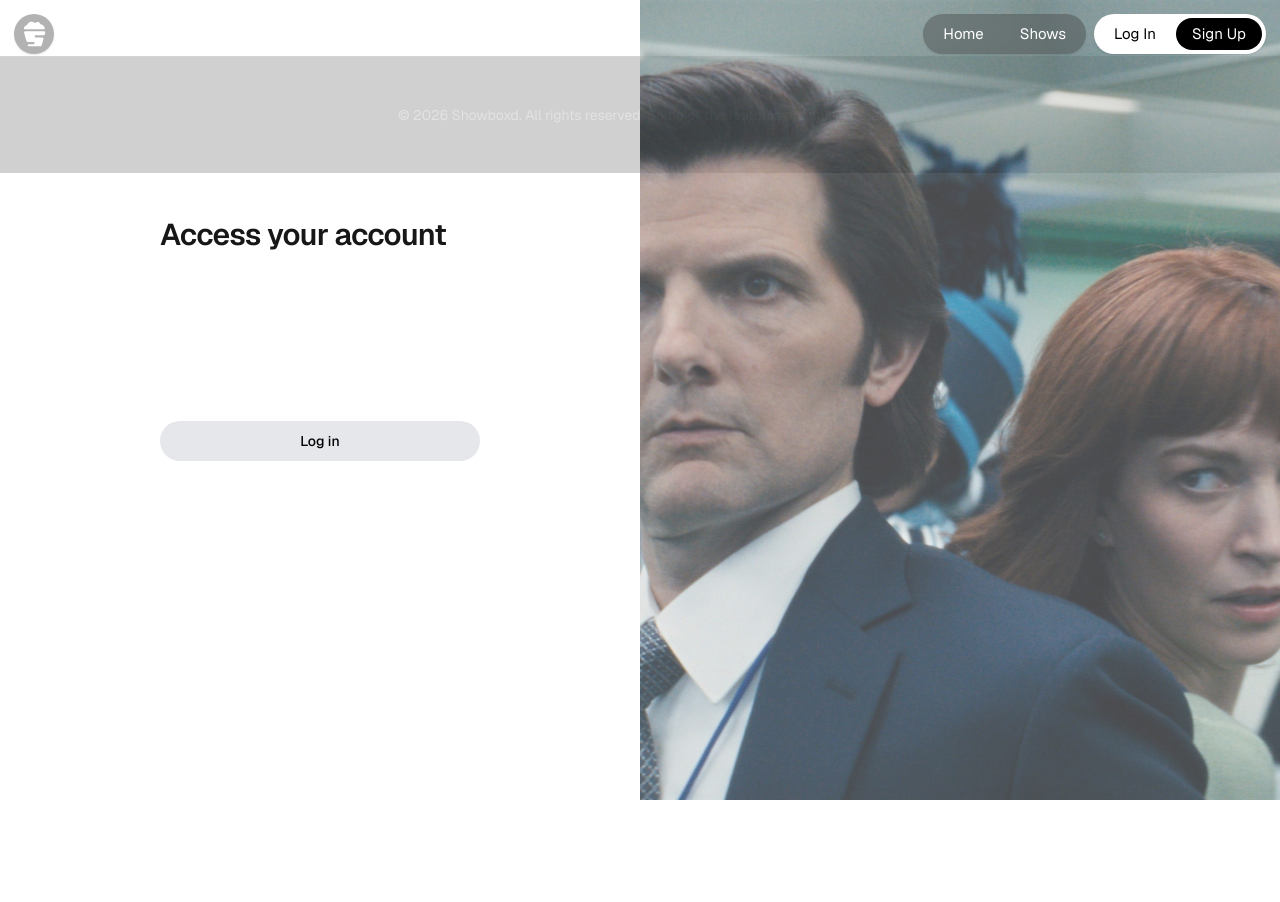
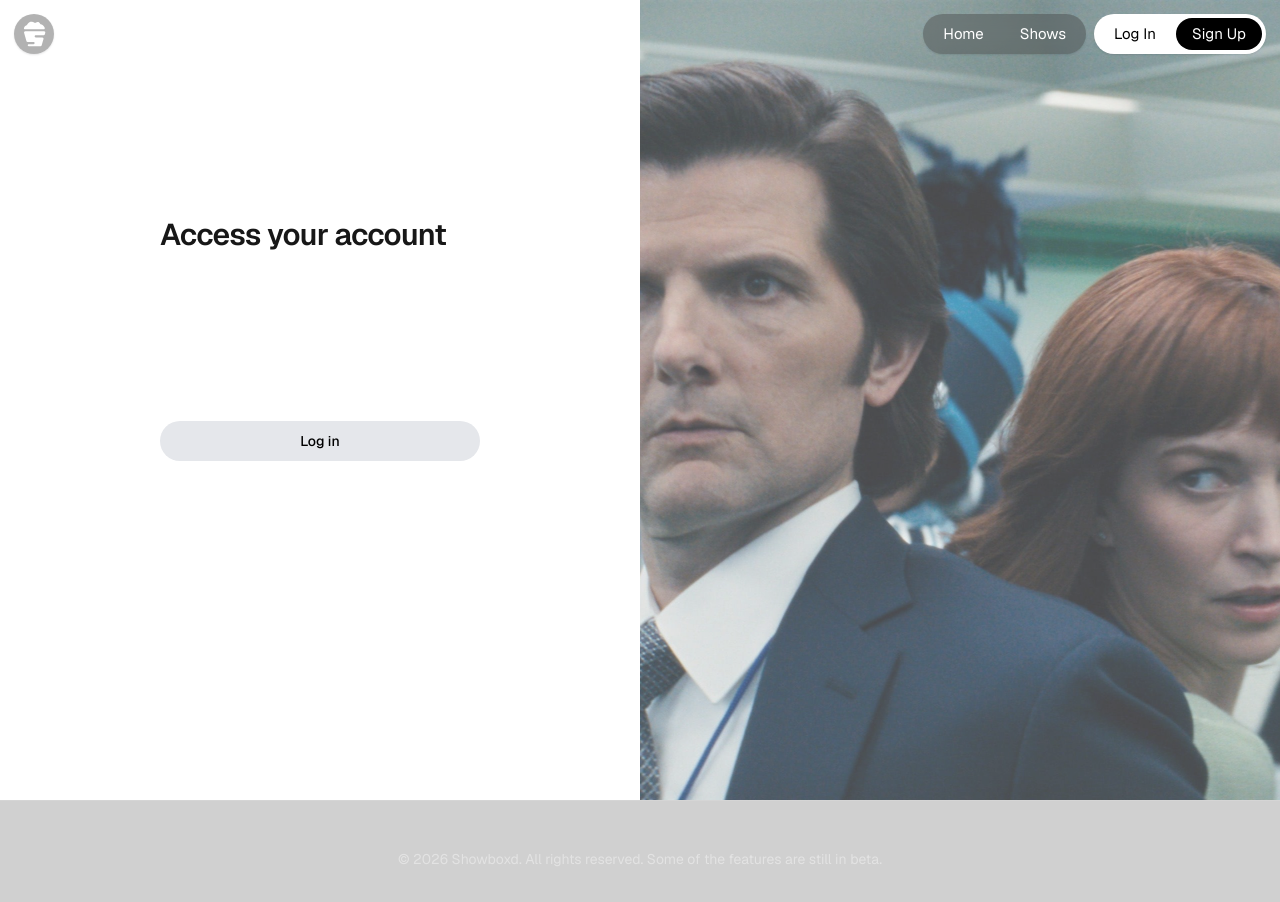
Before and after one commit to dakoderdev/showboxd, a Next.js app: page /auth/login in a window 1280 px wide. Shown: the top 902 px of the page. Before the commit the page ends 800 px from the top, so only its background shows below. Built offline with nearby package versions, Linux system fonts and the light colour scheme; no server answers.

Commit message:
fix visual bug in auth wrapper

```diff
--- a/components/authWrapper.tsx
+++ b/components/authWrapper.tsx
@@ -2,7 +2,7 @@ import Image from "next/image";
 
 export default function AuthWrapper({children,}: {children: React.ReactNode}) {
     return(
-        <section className="absolute top-0 grid md:grid-cols-2 w-full h-dvh">
+        <section className="relative top-0 -mt-14 grid md:grid-cols-2 w-full h-dvh">
             <div className="flex justify-center items-center w-full px-8 py-16">
                 {children}
             </div>
```
